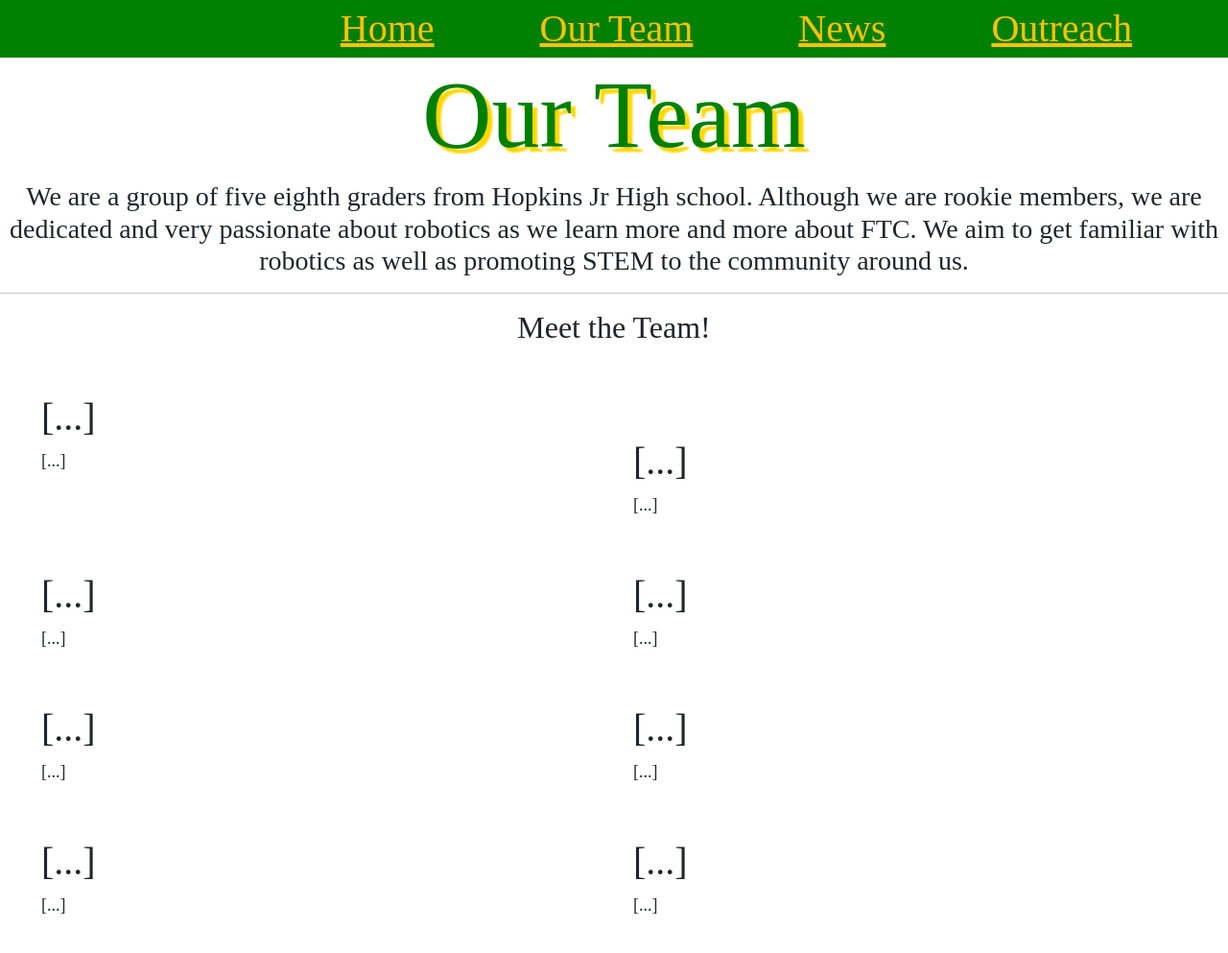
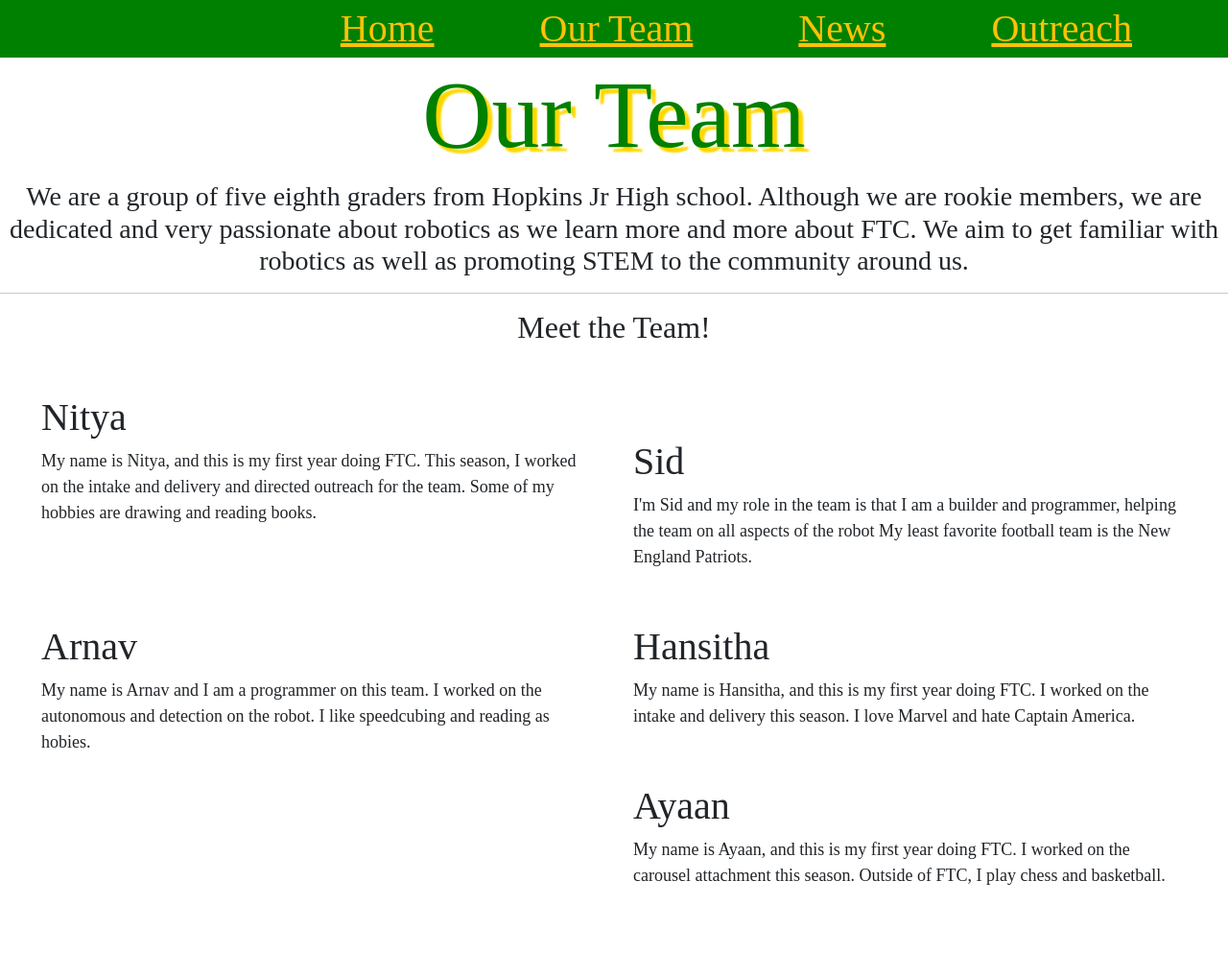
Before and after one commit to AG343/Engineering-Eagles-Team-Website, a plain HTML site: page aboutus.html in a window 1280 px wide. Shown: the whole page at 96% size. After the commit the page ends 962 px from the top, so only its background shows below. Drawn offline with nearby package versions, Linux system fonts and the light colour scheme.

Commit message:
Update aboutus.html

```diff
--- a/aboutus.html
+++ b/aboutus.html
@@ -53,9 +53,9 @@
         <div id='person' class='float-container'>
             <div class='float-child'>
                 <div class='p1'>
-      <h1 class='personname'>[...]</h1>
+      <h1 class='personname'>Nitya</h1>
       <img>
-      <p class='persondescription'>[...]</p>
+      <p class='persondescription'>My name is Nitya, and this is my first year doing FTC. This season, I worked on the intake and delivery and directed outreach for the team. Some of my hobbies are drawing and reading books.</p>
     </div>
     </div>
 
@@ -63,9 +63,10 @@
     <div id='person' class='float-container'>
         <div class='float-child'>
             <div class='p2'>
-  <h1 class='personname'>[...]</h1>
+  <h1 class='personname'>Sid</h1>
   <img>
-  <p class='persondescription'>[...]</p>
+  <p class='persondescription'>I'm Sid and my role in the team is that I am a builder and programmer, helping the team on all aspects of the robot
+My least favorite football team is the New England Patriots.</p>
 </div>
 </div>
 
@@ -73,9 +74,9 @@
 <div id='person' class='float-container'>
     <div class='float-child'>
         <div class='p3'>
-<h1 class='personname'>[...]</h1>
+<h1 class='personname'>Arnav</h1>
 <img>
-<p class='persondescription'>[...]</p>
+<p class='persondescription'>My name is Arnav and I am a programmer on this team. I worked on the autonomous and detection on the robot. I like speedcubing and reading as hobies.</p>
 </div>
 </div>
 
@@ -83,9 +84,9 @@
 <div id='person' class='float-container'>
     <div class='float-child'>
         <div class='p4'>
-<h1 class='personname'>[...]</h1>
+<h1 class='personname'>Hansitha</h1>
 <img>
-<p class='persondescription'>[...]</p>
+<p class='persondescription'>My name is Hansitha, and this is my first year doing FTC. I worked on the intake and delivery this season. I love Marvel and hate Captain America.</p>
 </div>
 </div>
 
@@ -93,40 +94,14 @@
 <div id='person' class='float-container'>
     <div class='float-child'>
         <div class='p5'>
-<h1 class='personname'>[...]</h1>
+<h1 class='personname'>Ayaan</h1>
 <img>
-<p class='persondescription'>[...]</p>
+<p class='persondescription'>My name is Ayaan, and this is my first year doing FTC. I worked on the carousel attachment this season. Outside of FTC, I play chess and basketball.</p>
 </div>
 </div>
 
 </div>
-<div id='person' class='float-container'>
-    <div class='float-child'>
-        <div class='p6'>
-<h1 class='personname'>[...]</h1>
-<img>
-<p class='persondescription'>[...]</p>
-</div>
-</div>
 
-</div>
-<div id='person' class='float-container'>
-    <div class='float-child'>
-        <div class='p7'>
-<h1 class='personname'>[...]</h1>
-<img>
-<p class='persondescription'>[...]</p>
-</div>
-</div>
-
-</div>
-<div id='person' class='float-container'>
-    <div class='float-child'>
-        <div class='p8'>
-<h1 class='personname'>[...]</h1>
-<img>
-<p class='persondescription'>[...]</p>
-</div>
 </div>
 
 </div>
```
